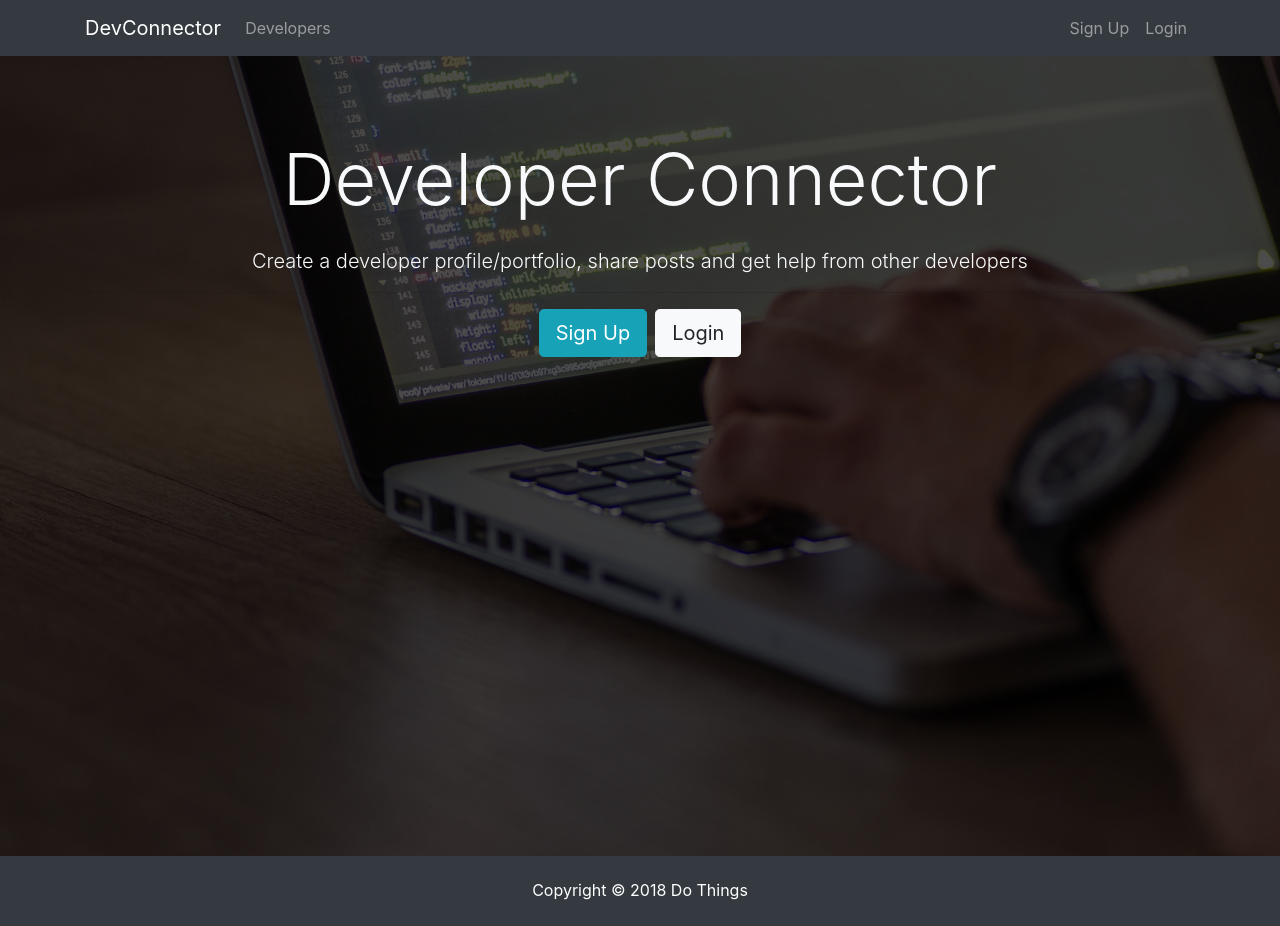
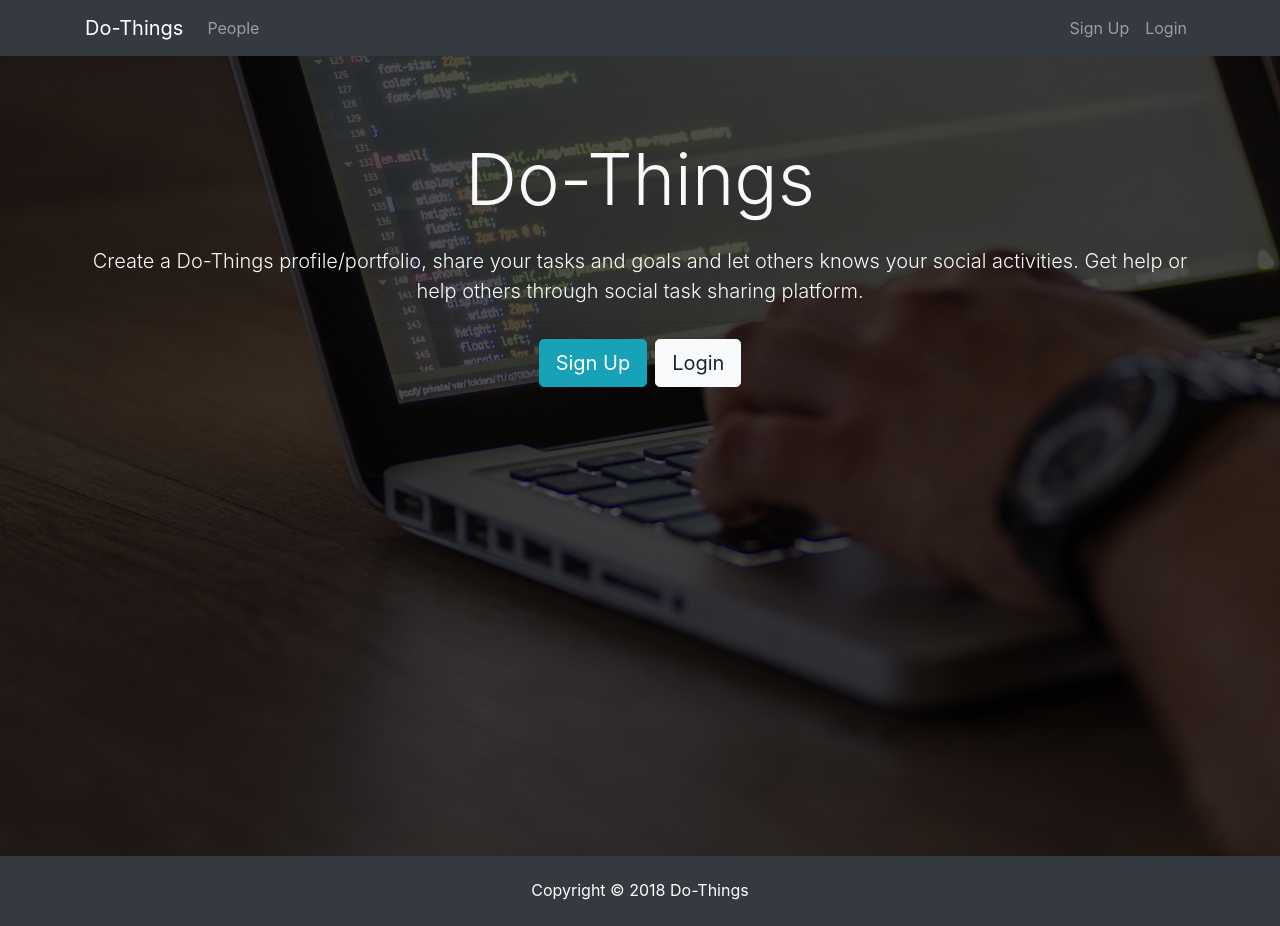
Before and after one commit to vesanthosh/dothings_cloudiolab, a React (Create React App) app in the folder client/: page / in a window 1280 px wide. Built offline with nearby package versions, Linux system fonts and the light colour scheme.

Commit message:
- app renamed

```diff
--- a/client/src/components/auth/Login.js
+++ b/client/src/components/auth/Login.js
@@ -55,7 +55,7 @@ class Login extends Component {
                     <div className="row">
                         <div className="col-md-8 m-auto">
                             <h1 className="display-4 text-center">Log In</h1>
-                            <p className="lead text-center">Sign in to your DevConnector account</p>
+                            <p className="lead text-center">Sign in to your Do-Things account</p>
                             <form onSubmit={this.onSubmit}>
                                 <div className="form-group">
                                     <input type="email"
--- a/client/src/components/auth/Register.js
+++ b/client/src/components/auth/Register.js
@@ -56,7 +56,7 @@ class Register extends Component {
                     <div className="row">
                         <div className="col-md-8 m-auto">
                             <h1 className="display-4 text-center">Sign Up</h1>
-                            <p className="lead text-center">Create your DevConnector account</p>
+                            <p className="lead text-center">Create your Do-Things account</p>
                             <form noValidate onSubmit={this.onSubmit}>
                                 <div className="form-group">
                                     <input type="text"
--- a/client/src/components/layout/Footer.js
+++ b/client/src/components/layout/Footer.js
@@ -4,7 +4,7 @@ class Footer extends Component {
     render() {
         return (
             <footer className="bg-dark text-white mt-5 p-4 text-center">
-                Copyright &copy; {new Date().getFullYear()} Do Things
+                Copyright &copy; {new Date().getFullYear()} Do-Things
             </footer>
         );
     }
--- a/client/src/components/layout/Landing.js
+++ b/client/src/components/layout/Landing.js
@@ -18,8 +18,8 @@ class Landing extends Component {
                     <div className="container">
                         <div className="row">
                             <div className="col-md-12 text-center">
-                                <h1 className="display-3 mb-4">Developer Connector</h1>
-                                <p className="lead"> Create a developer profile/portfolio, share posts and get help from other developers</p>
+                                <h1 className="display-3 mb-4">Do-Things</h1>
+                                <p className="lead"> Create a Do-Things profile/portfolio, share your tasks and goals and let others knows your social activities. Get help or help others through social task sharing platform.</p>
                                 <hr />
                                 <Link to="/register" className="btn btn-lg btn-info mr-2">Sign Up</Link>
                                 <Link to="/login" className="btn btn-lg btn-light">Login</Link>
--- a/client/src/components/layout/Navbar.js
+++ b/client/src/components/layout/Navbar.js
@@ -42,7 +42,7 @@ class Navbar extends Component {
         return (
             <nav className="navbar navbar-expand-sm navbar-dark bg-dark mb-4">
                 <div className="container">
-                    <Link className="navbar-brand" to="/">DevConnector</Link>
+                    <Link className="navbar-brand" to="/">Do-Things</Link>
                     <button className="navbar-toggler" type="button" data-toggle="collapse" data-target="#mobile-nav">
                         <span className="navbar-toggler-icon"></span>
                     </button>
@@ -50,7 +50,7 @@ class Navbar extends Component {
                     <div className="collapse navbar-collapse" id="mobile-nav">
                         <ul className="navbar-nav mr-auto">
                             <li className="nav-item">
-                                <Link className="nav-link" to="/profiles">{' '}Developers</Link> {/*{' '} - this is for space */}
+                                <Link className="nav-link" to="/profiles">{' '}People</Link> {/*{' '} - this is for space */}
                             </li>
                         </ul>
                         {isAuthenticated ? authLinks : guestLinks}
```
